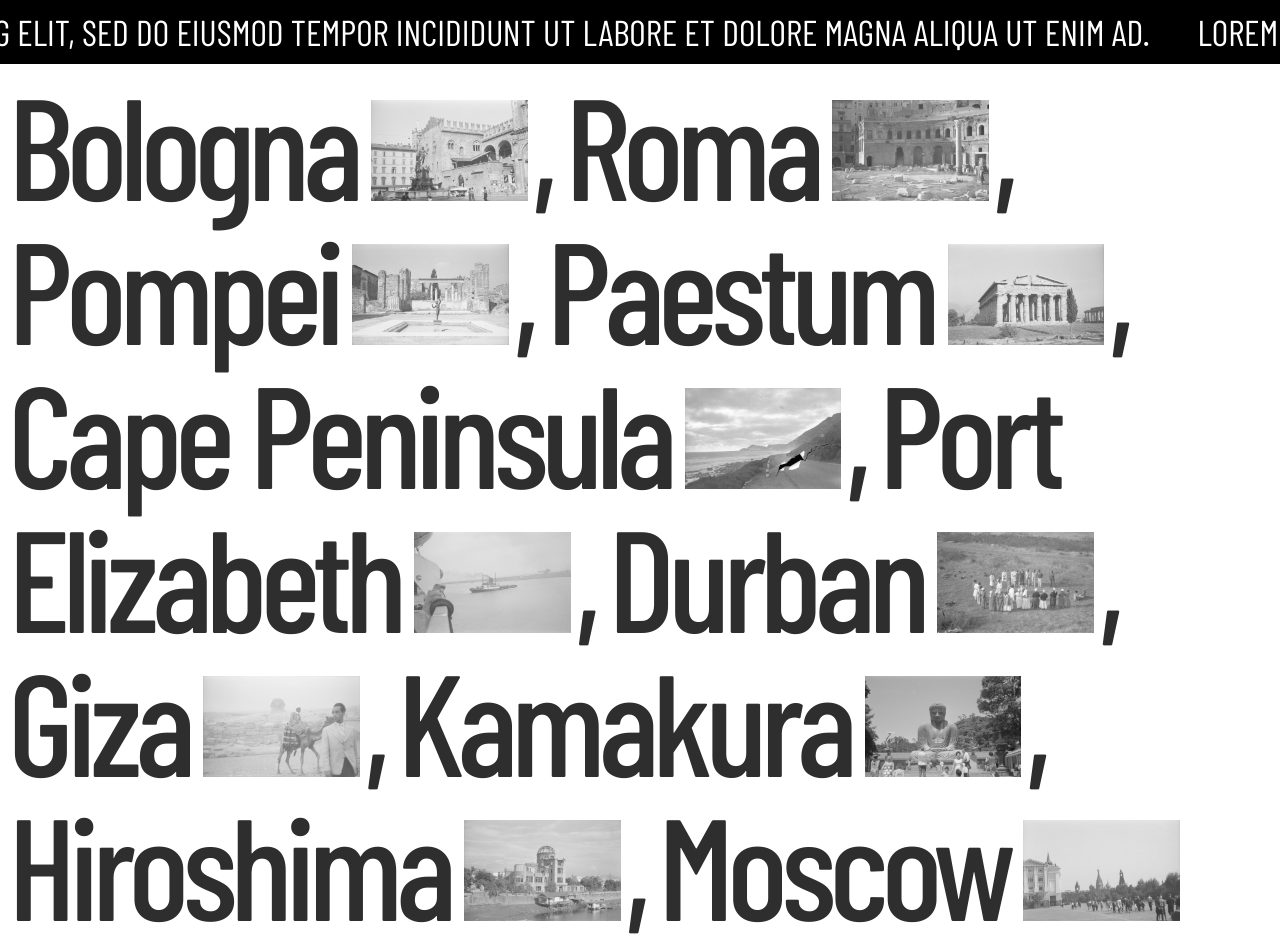
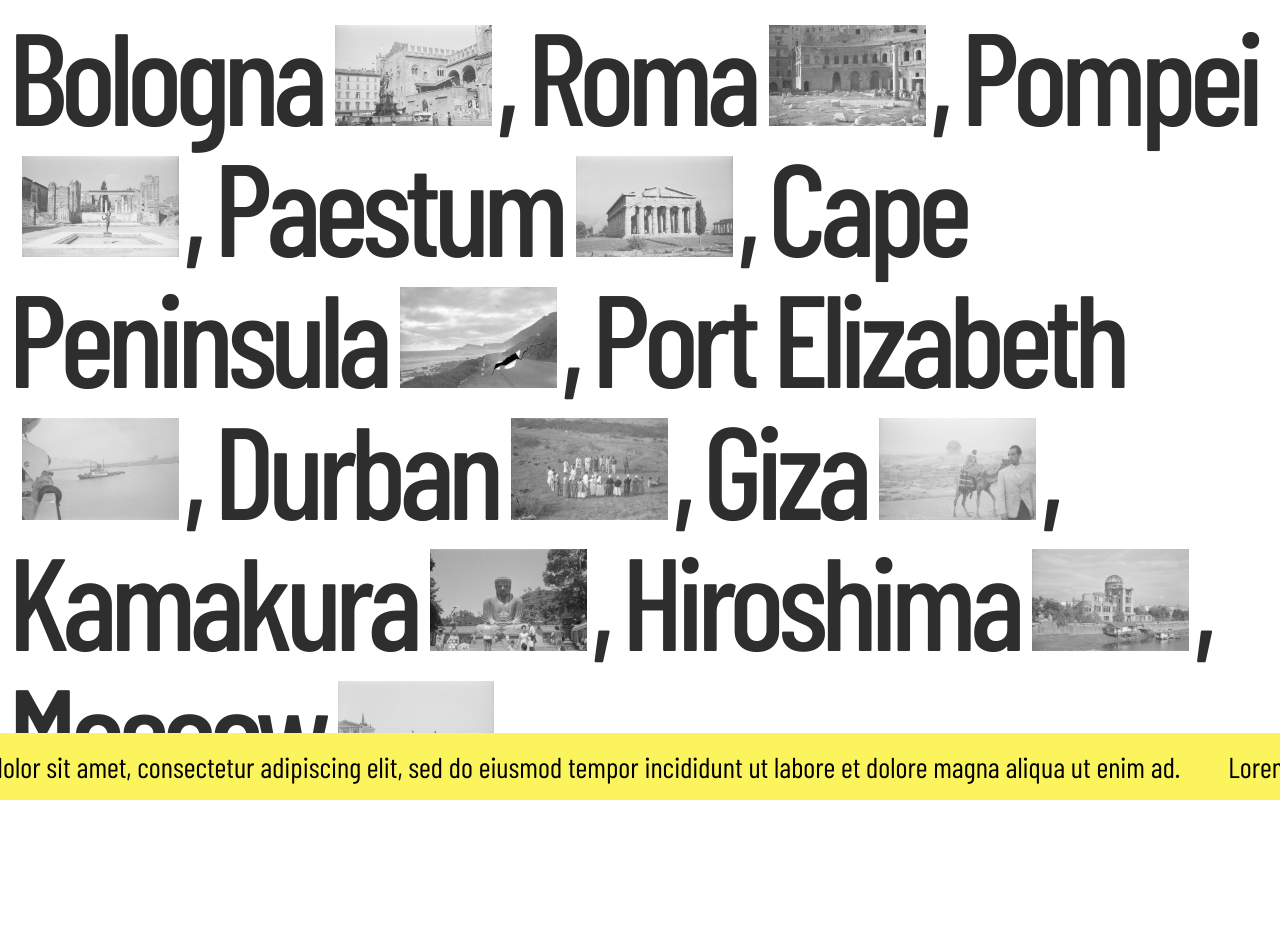
Before and after one commit to mbourjac/react-projects-list, a React (Vite) app: page / in a window 1280 px wide. After the commit the page ends 808 px from the top, so only its background shows below. Built offline with nearby package versions, Linux system fonts and the light colour scheme; a web font is replaced by a local one.

Commit message:
feat: rework home layout

```diff
--- a/src/pages/Home.tsx
+++ b/src/pages/Home.tsx
@@ -8,15 +8,6 @@ export const Home = () => {
 
   return (
     <main className="min-h-screen max-w-full">
-      <Marquee
-        contentCount={2}
-        className="bg-black text-4xl uppercase text-white"
-      >
-        <p>
-          Lorem ipsum dolor sit amet, consectetur adipiscing elit, sed do
-          eiusmod tempor incididunt ut labore et dolore magna aliqua ut enim ad.
-        </p>
-      </Marquee>
       <div className="px-2 py-2">
         {projectCovers.map(({ id, src, slug, title }, index) => (
           <Link
@@ -27,7 +18,7 @@ export const Home = () => {
               !isLastProject(index) && 'mr-[calc(0.2rem+0.85vw)]',
             )}
           >
-            <h2 className="inline text-[calc(1rem+10vw)] font-medium leading-none tracking-[calc(-0.095rem-0.45vw)]">
+            <h2 className="inline text-[calc(1rem+9vw)] font-medium leading-none tracking-[calc(-0.095rem-0.45vw)]">
               {title}
             </h2>
             <span className="inline-flex items-baseline">
@@ -37,7 +28,7 @@ export const Home = () => {
                 className="aspect[3/2] ml-[calc(0.2rem+0.85vw)] mr-[calc(0.05rem+0.2vw)] w-[calc(1rem+11vw)]"
               />
               {!isLastProject(index) && (
-                <span className="text-[calc(1rem+10vw)] font-medium leading-none tracking-[calc(-0.095rem-0.45vw)]">
+                <span className="text-[calc(1rem+9vw)] font-medium leading-none tracking-[calc(-0.095rem-0.45vw)]">
                   ,
                 </span>
               )}
@@ -45,6 +36,16 @@ export const Home = () => {
           </Link>
         ))}
       </div>
+      <Marquee
+        contentCount={2}
+        duration={105}
+        className="fixed bottom-0 bg-primary text-[calc(1rem+1vw)] text-black"
+      >
+        <p>
+          Lorem ipsum dolor sit amet, consectetur adipiscing elit, sed do
+          eiusmod tempor incididunt ut labore et dolore magna aliqua ut enim ad.
+        </p>
+      </Marquee>
     </main>
   );
 };
```
